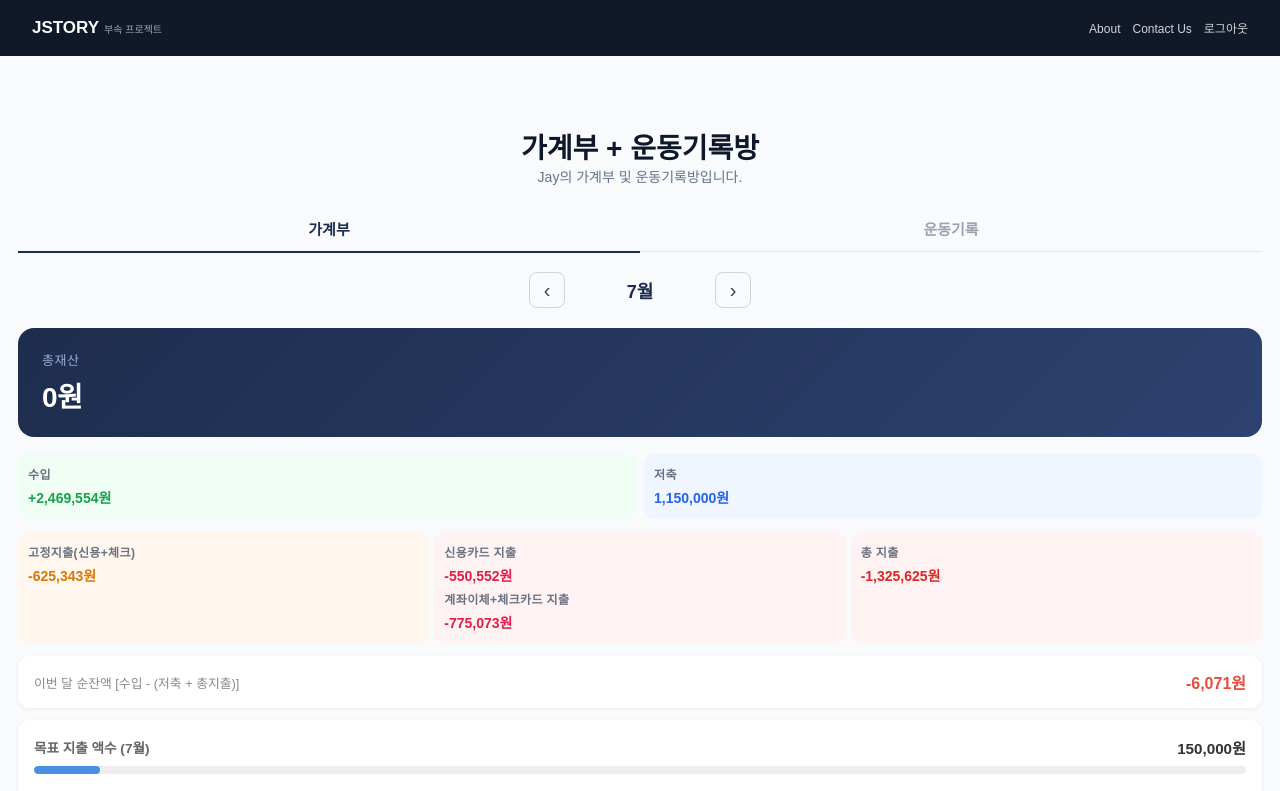
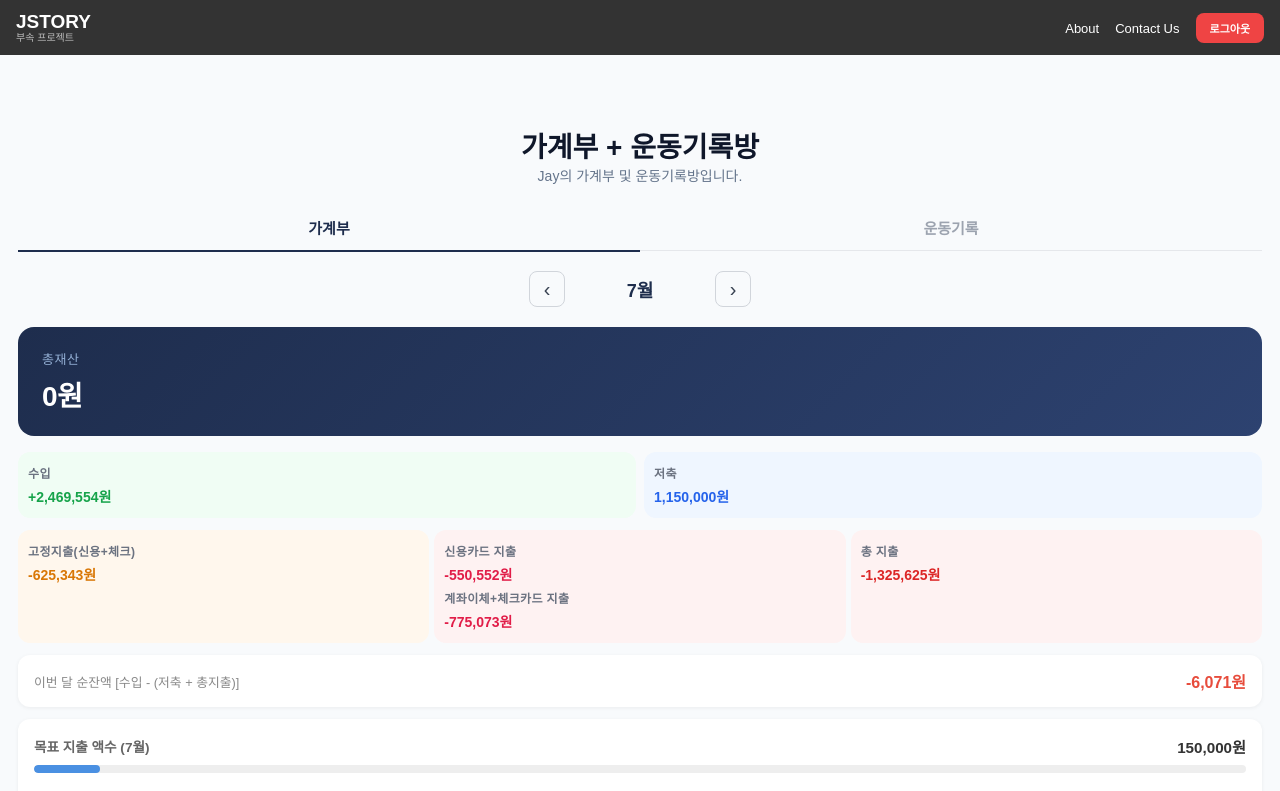
Before and after one commit to tuy112/jay-record-room, a Next.js app: page / in a window 1280 px wide. Shown: the top 791 px of the page. Built offline with nearby package versions, Linux system fonts and the light colour scheme.

Commit message:
fix : header 컴포넌트 분리 및 로그아웃 버튼 추가

```diff
--- a/src/component/Header/Header.module.css
+++ b/src/component/Header/Header.module.css
@@ -2,67 +2,71 @@
     display: flex;
     align-items: center;
     justify-content: space-between;
-    padding: 18px 32px;
-    background: #111827;
-    color: #f9fafb;
-    cursor: default;
+    padding: 12px 16px;
+    background: #333;
 }
 
-.header h1 {
-    font-size: 17px;
-    font-weight: 700;
+.logoArea {
     display: flex;
-    align-items: baseline;
-    gap: 5px;
-    margin: 0;
+    flex-direction: column;
+    justify-content: center;
+    flex-shrink: 0;
 }
 
-.subLogo {
-    font-size: 10px;
-    font-weight: 400;
-    color: #9ca3af;
+.logo {
+    color: #fff;
+    font-size: 19px;
+    font-weight: 700;
+    text-decoration: none;
+    line-height: 1;
 }
 
-.header nav ul {
+.projectName {
+    margin-top: 2px;
+    color: #bdbdbd;
+    font-size: 10px;
+    line-height: 1;
+}
+
+.navigation {
+    margin-left: auto;
+}
+
+.menu {
     display: flex;
-    gap: 12px;
+    align-items: center;
+    gap: 16px;
     list-style: none;
     margin: 0;
     padding: 0;
 }
 
-.header nav li a {
-    font-size: 12px;
-    color: #d1d5db;
+.menu a {
+    color: #fff;
     text-decoration: none;
-    transition: 0.15s;
+    font-size: 13px;
+    font-weight: 500;
+    white-space: nowrap;
 }
 
-.header nav li a:hover {
-    color: #f9fafb;
+.menu a:hover {
+    color: #7ab8ff;
 }
 
-.header nav li form {
-    display: contents;
+.logoutButton {
+    height: 30px;
+    padding: 0 14px;
+    border: none;
+    border-radius: 8px;
+    background: #ef4444;
+    color: #fff;
+    font-size: 11px;
+    font-weight: 600;
+    white-space: nowrap;
+    cursor: pointer;
+    transition: .2s;
 }
 
-.header nav li button {
-    background: none;
-    border: none;
-    padding: 0;
-    margin: 0;
-    font-size: 14px;
-    font-size: 12px;
-    color: #d1d5db;
-    transition: 0.15s;
-    cursor: pointer;
+.logoutButton:hover {
+    background: #dc2626;
 }
-
-.header nav li button:hover {
-    color: #f9fafb;
-}
-
-/* 모바일 */
-@media (max-width: 768px) {
-
-}
--- a/src/component/Header/Header.tsx
+++ b/src/component/Header/Header.tsx
@@ -1,52 +1,31 @@
-'use client';
-
-import { useState, MouseEvent } from 'react';
 import Link from 'next/link';
 
-import PrepareModal from '../modal/Modal';
-import { logout } from '../../app/login/actions';
+import PrepareMenu from './PrepareMenu';
+import LogoutButton from './LogoutButton';
 import styles from './Header.module.css';
 
 export default function Header() {
-  // 1. 미구현 모달창 열기
-  const [open, setOpen] = useState(false);
-
-  const handlePrepareClick = (e: MouseEvent) => {
-    e.preventDefault();
-    setOpen(true);
-  };
-
-  // 2. 로그아웃 기능
-
-
   return (
     <header className={styles.header}>
-      <h1>
-        <Link href="https://jstory-next.vercel.app">JSTORY</Link>
-        <span className={styles.subLogo}>부속 프로젝트</span>
-      </h1>
+      <div className={styles.logoArea}>
+        <Link href="/" className={styles.logo}>
+          JSTORY
+        </Link>
 
-      <nav>
-        <ul>
+        <span className={styles.projectName}>
+          부속 프로젝트
+        </span>
+      </div>
+
+      <nav className={styles.navigation}>
+        <ul className={styles.menu}>
+          <PrepareMenu />
+
           <li>
-            <Link href="/about" onClick={handlePrepareClick}>
-              About
-            </Link>
-          </li>
-          <li>
-            <Link href="/contact" onClick={handlePrepareClick}>
-              Contact Us
-            </Link>
-          </li>
-          <li>
-            <form action={logout}>
-              <button className="logoutBtn" type="submit">로그아웃</button>
-            </form>
+            <LogoutButton />
           </li>
         </ul>
       </nav>
-
-      <PrepareModal open={open} onClose={() => setOpen(false)} />
     </header>
   );
 }
--- /dev/null
+++ b/src/component/Header/LogoutButton.tsx
@@ -0,0 +1,15 @@
+import { logout } from '@/app/login/actions';
+import styles from './Header.module.css';
+
+export default function LogoutButton() {
+  return (
+    <form action={logout}>
+      <button
+        type="submit"
+        className={styles.logoutButton}
+      >
+        로그아웃
+      </button>
+    </form>
+  );
+}
--- /dev/null
+++ b/src/component/Header/PrepareMenu.tsx
@@ -0,0 +1,36 @@
+'use client';
+
+import { MouseEvent, useState } from 'react';
+import Link from 'next/link';
+
+import PrepareModal from '../modal/Modal';
+
+export default function PrepareMenu() {
+  const [isOpen, setIsOpen] = useState(false);
+
+  const handleClick = (e: MouseEvent<HTMLAnchorElement>) => {
+    e.preventDefault();
+    setIsOpen(true);
+  };
+
+  return (
+    <>
+      <li>
+        <Link href="/about" onClick={handleClick}>
+          About
+        </Link>
+      </li>
+
+      <li>
+        <Link href="/contact" onClick={handleClick}>
+          Contact Us
+        </Link>
+      </li>
+
+      <PrepareModal
+        open={isOpen}
+        onClose={() => setIsOpen(false)}
+      />
+    </>
+  );
+}
```
